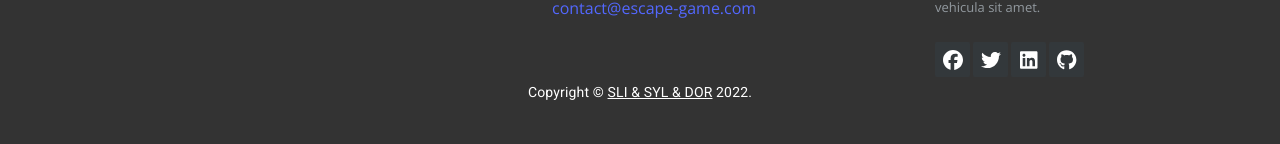
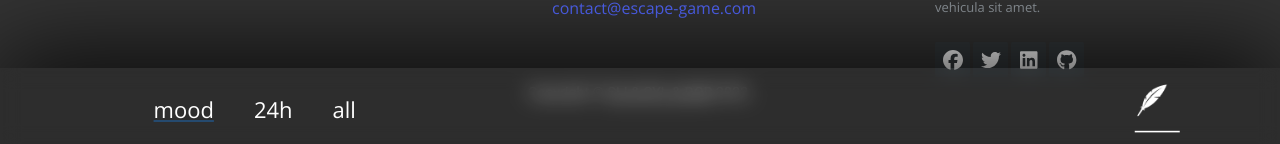
Before and after one commit to loukansif/peace-maker, a React (Create React App) app in the folder client/: page /profil in a window 1280 px wide. Shown: the part 653-797 px from the top of the page. Built offline with nearby package versions, Linux system fonts and the light colour scheme; no server answers.

Commit message:
Add Button Footer in Profil Section

```diff
--- a/client/src/components/Profil.jsx
+++ b/client/src/components/Profil.jsx
@@ -7,6 +7,7 @@ import Typography from "@mui/material/Typography";
 import Box from "@mui/material/Box";
 import ArrowBackIosNewIcon from '@mui/icons-material/ArrowBackIosNew';
 import imgSettings from "../assets/img/settings.svg";
+import NewHaikuButton from "./NewHaikuButton.jsx";
 
 export default function Profil() {
     let navigate = useNavigate();
@@ -43,6 +44,7 @@ export default function Profil() {
 
             <div className="main">
                 <TabsProfil />
+                <NewHaikuButton />
             </div>
         </>
 
```
